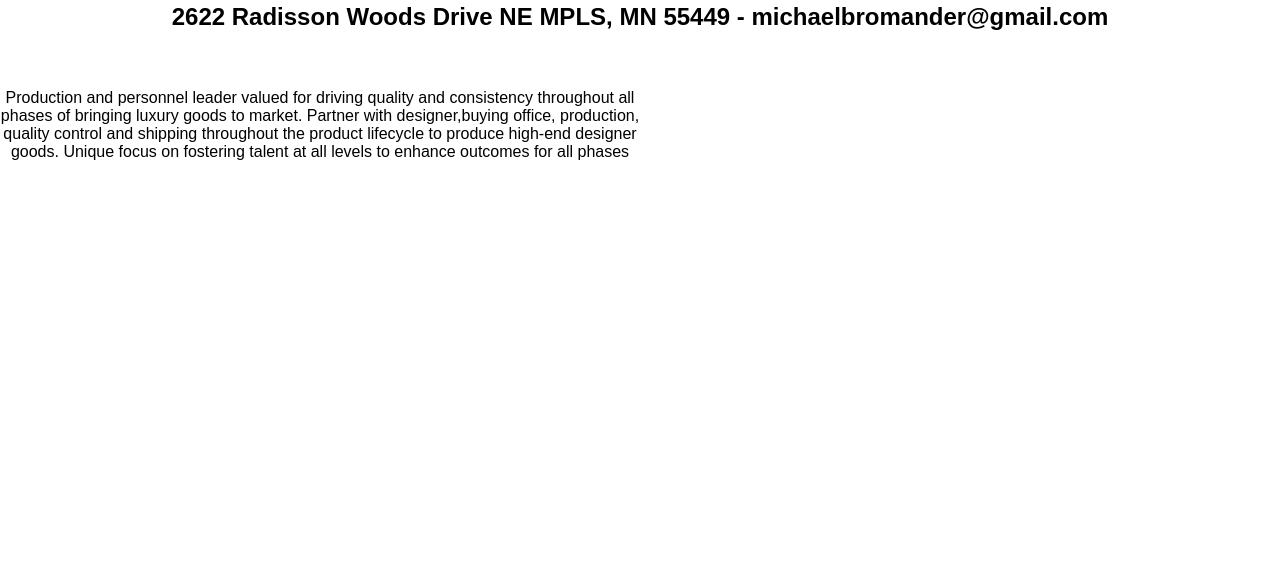
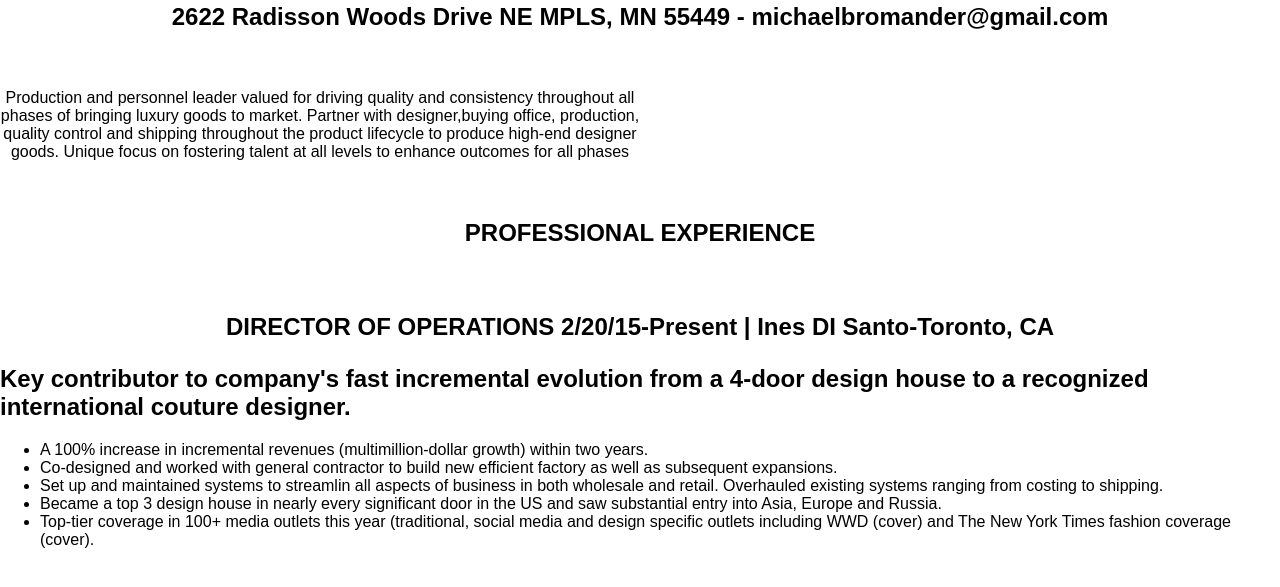
Before and after one commit to michaelbromander/michaelbromander.github.io, a plain HTML site: page index.html in a window 1280 px wide. Shown: the part 79-666 px from the top of the page. Drawn offline with Linux system fonts and the light colour scheme.

Commit message:
first experience

```diff
--- a/index.html
+++ b/index.html
@@ -10,10 +10,32 @@
 <h3>2622 Radisson Woods Drive NE MPLS, MN 55449 - michaelbromander@gmail.com</h3>
 
   <br />
-
+<div class="para">
 <p align="center">Production and personnel leader valued for driving quality and consistency throughout all phases of bringing luxury goods to market. Partner with designer,buying office, production, quality control and shipping throughout the product lifecycle to produce high-end designer goods. Unique focus on fostering talent at all levels to enhance outcomes for all phases</P>
+  </div>
 
 <br />
 
+  <h3>PROFESSIONAL EXPERIENCE</h3>
+
+  <br />
+
+  <div class="ines">
+    <h3>DIRECTOR OF OPERATIONS 2/20/15-Present | Ines DI Santo-Toronto, CA</h3>
+    <h2>Key contributor to company's fast incremental evolution from a 4-door design house to a recognized international couture designer.</h2>
+    <ul>
+      <li>A 100% increase in incremental revenues (multimillion-dollar growth) within two years.</li>
+      <li>Co-designed and worked with general contractor to build new efficient factory as well as subsequent expansions.</li>
+      <li>Set up and maintained systems to streamlin all aspects of business in both wholesale and retail. Overhauled existing systems ranging from costing to shipping.</li>
+      <li>Became a top 3 design house in nearly every significant door in the US and saw substantial entry into Asia, Europe and Russia.</li>
+      <li>Top-tier coverage in 100+ media outlets this year (traditional, social media and design specific outlets including WWD (cover) and The New York Times fashion coverage (cover).</li>
+
+    </ul>
+
+  </div>
+
+
+
+
   </body>
   </html>
```
